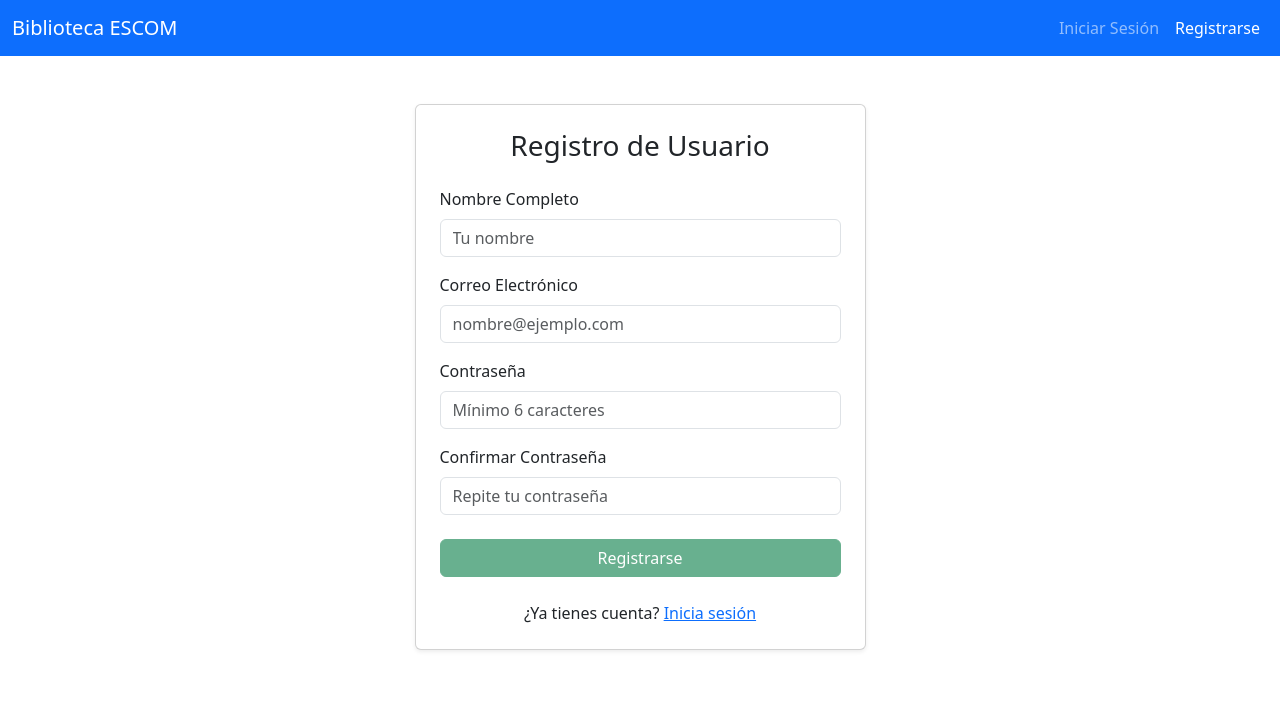
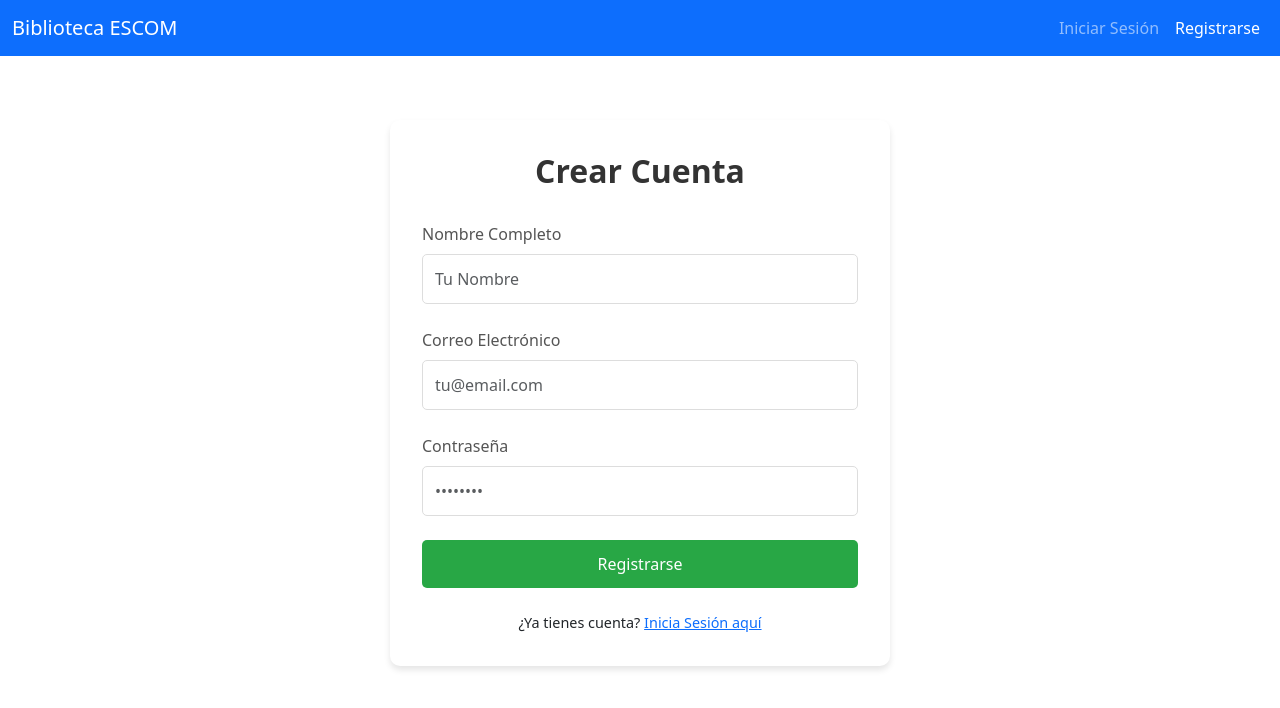
Before and after one commit to DilanMCuevas/bibliotecaFinal, an Angular app in the folder biblioteca-front/: page /registro in a window 1280 px wide. Shown: the top 708 px of the page. Built offline with nearby package versions, Linux system fonts and the light colour scheme.

Commit message:
feat: phase 1 auth completed - login/register screens and route guards

```diff
--- a/biblioteca-front/src/app/feature/auth/login/login.css
+++ b/biblioteca-front/src/app/feature/auth/login/login.css
@@ -1,5 +1,79 @@
-/* Centrar la tarjeta verticalmente si se desea */
-:host {
+/* Login Container */
+.login-container {
+    max-width: 400px;
+    margin: 4rem auto;
+    padding: 2rem;
+    background: #fff;
+    border-radius: 10px;
+    box-shadow: 0 4px 6px rgba(0, 0, 0, 0.1);
+}
+
+.login-title {
+    text-align: center;
+    margin-bottom: 2rem;
+    color: #333;
+    font-weight: 600;
+}
+
+.form-group {
+    margin-bottom: 1.5rem;
+}
+
+.form-label {
+    font-weight: 500;
+    color: #555;
+    margin-bottom: 0.5rem;
     display: block;
-    min-height: 80vh;
 }
+
+.form-control {
+    width: 100%;
+    padding: 0.75rem;
+    border: 1px solid #ddd;
+    border-radius: 5px;
+    font-size: 1rem;
+    transition: border-color 0.3s;
+}
+
+.form-control:focus {
+    border-color: #007bff;
+    outline: none;
+    box-shadow: 0 0 0 3px rgba(0, 123, 255, 0.1);
+}
+
+.btn-login {
+    width: 100%;
+    padding: 0.75rem;
+    background-color: #007bff;
+    color: white;
+    border: none;
+    border-radius: 5px;
+    font-size: 1rem;
+    font-weight: 500;
+    cursor: pointer;
+    transition: background-color 0.3s;
+}
+
+.btn-login:hover {
+    background-color: #0056b3;
+}
+
+.btn-login:disabled {
+    background-color: #ccc;
+    cursor: not-allowed;
+}
+
+.register-link {
+    text-align: center;
+    margin-top: 1.5rem;
+    font-size: 0.9rem;
+}
+
+.alert-error {
+    background-color: #f8d7da;
+    color: #721c24;
+    padding: 0.75rem;
+    border-radius: 5px;
+    margin-bottom: 1rem;
+    border: 1px solid #f5c6cb;
+}
--- a/biblioteca-front/src/app/feature/auth/login/login.html
+++ b/biblioteca-front/src/app/feature/auth/login/login.html
@@ -1,51 +1,28 @@
-<div class="row justify-content-center mt-5">
-    <div class="col-md-6 col-lg-4">
-        <div class="card shadow-sm">
-            <div class="card-body p-4">
-                <h3 class="card-title text-center mb-4">Iniciar Sesión</h3>
+<div class="login-container">
+    <h2 class="login-title">Iniciar Sesión</h2>
 
-                <div *ngIf="error" class="alert alert-danger" role="alert">
-                    {{ error }}
+    <div *ngIf="errorMessage" class="alert-error">
+        {{ errorMessage }}
     </div>
 
-                <form (ngSubmit)="onSubmit()" #loginForm="ngForm">
-                    <div class="mb-3">
+    <form (ngSubmit)="onSubmit()">
+        <div class="form-group">
             <label for="email" class="form-label">Correo Electrónico</label>
-                        <input
-                            type="email"
-                            class="form-control"
-                            id="email"
-                            name="email"
-                            [(ngModel)]="email"
-                            required
-                            email
-                            placeholder="nombre@ejemplo.com">
+            <input type="email" id="email" [(ngModel)]="email" name="email" class="form-control" required placeholder="tu@email.com">
         </div>
 
-                    <div class="mb-3">
+        <div class="form-group">
             <label for="password" class="form-label">Contraseña</label>
-                        <input
-                            type="password"
-                            class="form-control"
-                            id="password"
-                            name="password"
-                            [(ngModel)]="passwordVal"
-                            required
-                            placeholder="********">
+            <input type="password" id="password" [(ngModel)]="password" name="password" class="form-control" required placeholder="••••••••">
         </div>
 
-                    <div class="d-grid gap-2">
-                        <button type="submit" class="btn btn-primary" [disabled]="!loginForm.form.valid || loading">
+        <button type="submit" class="btn-login" [disabled]="loading">
             <span *ngIf="loading" class="spinner-border spinner-border-sm me-2" role="status" aria-hidden="true"></span>
             {{ loading ? 'Ingresando...' : 'Ingresar' }}
         </button>
-                    </div>
     </form>
 
-                <div class="mt-4 text-center">
-                    <p class="mb-0">¿No tienes cuenta? <a routerLink="/registro">Regístrate aquí</a></p>
+    <div class="register-link">
+        ¿No tienes cuenta? <a routerLink="/registro">Regístrate aquí</a>
     </div>
 </div>
-        </div>
-    </div>
-</div>
--- a/biblioteca-front/src/app/feature/auth/login/login.ts
+++ b/biblioteca-front/src/app/feature/auth/login/login.ts
@@ -6,38 +6,37 @@ import { AuthService } from '../../../core/auth/auth.service';
   selector: 'app-login',
   standalone: false,
   templateUrl: './login.html',
-  styleUrl: './login.css',
+  styleUrls: ['./login.css']
 })
 export class Login {
-    email: string = '';
-    passwordVal: string = ''; // Usamos passwordVal para evitar conflictos con palabras reservadas si las hubiera
-    loading: boolean = false;
-    error: string = '';
+    email = '';
+    password = '';
+    loading = false;
+    errorMessage = '';
 
     constructor(private authService: AuthService, private router: Router) {}
 
-    onSubmit(): void {
+    onSubmit() {
+        if (!this.email || !this.password) {
+            this.errorMessage = 'Por favor completa todos los campos';
+            return;
+        }
+
         this.loading = true;
-        this.error = '';
+        this.errorMessage = '';
 
-        const credentials = {
-            email: this.email,
-            password: this.passwordVal
-        };
-
-        this.authService.login(credentials).subscribe({
+        this.authService.login({ email: this.email, password: this.password }).subscribe({
             next: (user) => {
                 this.loading = false;
-                // Redirigir al dashboard o home
-                this.router.navigate(['/libros']);
+                this.router.navigate(['/libros']); // Redirigir al inicio o dashboard
             },
             error: (err) => {
-                console.error(err);
                 this.loading = false;
+                // Manejar error backend (401, 500, etc)
                 if (err.status === 401) {
-                    this.error = 'Credenciales incorrectas. Verifica tu correo y contraseña.';
+                    this.errorMessage = 'Credenciales incorrectas';
                 } else {
-                    this.error = 'Ocurrió un error al intentar iniciar sesión. Inténtalo más tarde.';
+                    this.errorMessage = 'Error en el servidor. Intenta más tarde';
                 }
             }
         });
--- a/biblioteca-front/src/app/feature/auth/register-user/register-user.css
+++ b/biblioteca-front/src/app/feature/auth/register-user/register-user.css
@@ -1,5 +1,86 @@
-/* Centrar la tarjeta verticalmente si se desea */
-:host {
+/* Usamos los mismos estilos base que el Login */
+.login-container {
+    max-width: 500px; /* Un poco mas ancho para registro */
+}
+
+/* Copiar estilos base de login.css o importarlos si usamos SCSS */
+/* Por ahora duplicaremos los necesarios para mantener independencia simple */
+
+.login-container {
+    max-width: 500px;
+    margin: 4rem auto;
+    padding: 2rem;
+    background: #fff;
+    border-radius: 10px;
+    box-shadow: 0 4px 6px rgba(0, 0, 0, 0.1);
+}
+
+.login-title {
+    text-align: center;
+    margin-bottom: 2rem;
+    color: #333;
+    font-weight: 600;
+}
+
+.form-group {
+    margin-bottom: 1.5rem;
+}
+
+.form-label {
+    font-weight: 500;
+    color: #555;
+    margin-bottom: 0.5rem;
     display: block;
-    min-height: 80vh;
 }
+
+.form-control {
+    width: 100%;
+    padding: 0.75rem;
+    border: 1px solid #ddd;
+    border-radius: 5px;
+    font-size: 1rem;
+    transition: border-color 0.3s;
+}
+
+.form-control:focus {
+    border-color: #007bff;
+    outline: none;
+    box-shadow: 0 0 0 3px rgba(0, 123, 255, 0.1);
+}
+
+.btn-login {
+    width: 100%;
+    padding: 0.75rem;
+    background-color: #28a745; /* Verde para registro */
+    color: white;
+    border: none;
+    border-radius: 5px;
+    font-size: 1rem;
+    font-weight: 500;
+    cursor: pointer;
+    transition: background-color 0.3s;
+}
+
+.btn-login:hover {
+    background-color: #218838;
+}
+
+.btn-login:disabled {
+    background-color: #ccc;
+    cursor: not-allowed;
+}
+
+.register-link {
+    text-align: center;
+    margin-top: 1.5rem;
+    font-size: 0.9rem;
+}
+
+.alert-error {
+    background-color: #f8d7da;
+    color: #721c24;
+    padding: 0.75rem;
+    border-radius: 5px;
+    margin-bottom: 1rem;
+    border: 1px solid #f5c6cb;
+}
--- a/biblioteca-front/src/app/feature/auth/register-user/register-user.html
+++ b/biblioteca-front/src/app/feature/auth/register-user/register-user.html
@@ -1,77 +1,33 @@
-<div class="row justify-content-center mt-5">
-    <div class="col-md-6 col-lg-5">
-        <div class="card shadow-sm">
-            <div class="card-body p-4">
-                <h3 class="card-title text-center mb-4">Registro de Usuario</h3>
+<div class="login-container">
+    <h2 class="login-title">Crear Cuenta</h2>
 
-                <div *ngIf="error" class="alert alert-danger" role="alert">
-                    {{ error }}
+    <div *ngIf="errorMessage" class="alert-error">
+        {{ errorMessage }}
     </div>
 
-                <form (ngSubmit)="onSubmit()" #registerForm="ngForm">
-                    <div class="mb-3">
+    <form (ngSubmit)="onSubmit()">
+        <div class="form-group">
             <label for="nombre" class="form-label">Nombre Completo</label>
-                        <input
-                            type="text"
-                            class="form-control"
-                            id="nombre"
-                            name="nombre"
-                            [(ngModel)]="usuario.nombre"
-                            required
-                            minlength="3"
-                            placeholder="Tu nombre">
+            <input type="text" id="nombre" [(ngModel)]="usuario.nombre" name="nombre" class="form-control" required placeholder="Tu Nombre">
         </div>
 
-                    <div class="mb-3">
+        <div class="form-group">
             <label for="email" class="form-label">Correo Electrónico</label>
-                        <input
-                            type="email"
-                            class="form-control"
-                            id="email"
-                            name="email"
-                            [(ngModel)]="usuario.email"
-                            required
-                            email
-                            placeholder="nombre@ejemplo.com">
+            <input type="email" id="email" [(ngModel)]="usuario.email" name="email" class="form-control" required placeholder="tu@email.com">
         </div>
 
-                    <div class="mb-3">
+        <div class="form-group">
             <label for="password" class="form-label">Contraseña</label>
-                        <input
-                            type="password"
-                            class="form-control"
-                            id="password"
-                            name="password"
-                            [(ngModel)]="usuario.password"
-                            required
-                            minlength="6"
-                            placeholder="Mínimo 6 caracteres">
+            <input type="password" id="password" [(ngModel)]="usuario.password" name="password" class="form-control" required placeholder="••••••••">
         </div>
 
-                    <div class="mb-3">
-                        <label for="confirmPassword" class="form-label">Confirmar Contraseña</label>
-                        <input
-                            type="password"
-                            class="form-control"
-                            id="confirmPassword"
-                            name="confirmPassword"
-                            [(ngModel)]="confirmPasswordVal"
-                            required
-                            placeholder="Repite tu contraseña">
-                    </div>
-
-                    <div class="d-grid gap-2 mt-4">
-                        <button type="submit" class="btn btn-success" [disabled]="!registerForm.form.valid || loading">
+        <button type="submit" class="btn-login" [disabled]="loading">
             <span *ngIf="loading" class="spinner-border spinner-border-sm me-2" role="status" aria-hidden="true"></span>
             {{ loading ? 'Registrando...' : 'Registrarse' }}
         </button>
-                    </div>
     </form>
 
-                <div class="mt-4 text-center">
-                    <p class="mb-0">¿Ya tienes cuenta? <a routerLink="/login">Inicia sesión</a></p>
+    <div class="register-link">
+        ¿Ya tienes cuenta? <a routerLink="/login">Inicia Sesión aquí</a>
     </div>
 </div>
-        </div>
-    </div>
-</div>
--- a/biblioteca-front/src/app/feature/auth/register-user/register-user.ts
+++ b/biblioteca-front/src/app/feature/auth/register-user/register-user.ts
@@ -1,15 +1,16 @@
 import { Component } from '@angular/core';
 import { Router } from '@angular/router';
-import { AuthService } from '../../../core/auth/auth.service';
+import { UsuarioService } from '../../usuario/usuario.service';
 import { Usuario } from '../../../core/domain/usuario';
 
 @Component({
   selector: 'app-register-user',
   standalone: false,
   templateUrl: './register-user.html',
-  styleUrl: './register-user.css',
+  styleUrls: ['./register-user.css']
 })
 export class RegisterUser {
+    // Inicializamos como objeto plano ya que Usuario es una interfaz
     usuario: Usuario = {
         nombre: '',
         email: '',
@@ -17,25 +18,21 @@ export class RegisterUser {
         rol: 'miembro',
         estado: 'activo'
     };
-    loading: boolean = false;
-    error: string = '';
+    loading = false;
+    errorMessage = '';
 
-    // Para confirmar contraseña
-    confirmPasswordVal: string = '';
+    constructor(private usuarioService: UsuarioService, private router: Router) {}
 
-    constructor(private authService: AuthService, private router: Router) {
-    }
-
-    onSubmit(): void {
-        this.error = '';
-
-        if (this.usuario.password !== this.confirmPasswordVal) {
-            this.error = 'Las contraseñas no coinciden.';
+    onSubmit() {
+        if (!this.usuario.nombre || !this.usuario.email || !this.usuario.password) {
+            this.errorMessage = 'Todos los campos son obligatorios';
             return;
         }
 
         this.loading = true;
-        this.authService.register(this.usuario).subscribe({
+        this.errorMessage = '';
+
+        this.usuarioService.save(this.usuario).subscribe({
             next: (createdUser) => {
                 this.loading = false;
                 alert('Registro exitoso. Ahora puedes iniciar sesión.');
@@ -44,7 +41,7 @@ export class RegisterUser {
             error: (err) => {
                 console.error(err);
                 this.loading = false;
-                this.error = 'Error al registrar usuario. Intenta nuevamente.';
+                this.errorMessage = 'Hubo un error al registrar. Intenta de nuevo.';
             }
         });
     }
```
Also changed, not shown: biblioteca-front/src/app/app-routing-module.ts (+7 -6 lines), biblioteca-front/src/app/core/guard/auth.guard.ts (added, +15 -0 lines), biblioteca-front/src/app/app.html (line endings or trailing spaces), biblioteca-front/src/app/core/auth/auth.ts (added), 1 other file (tests, documents, lock files or other folders). Lines whose indentation alone changed are shown as unchanged.
